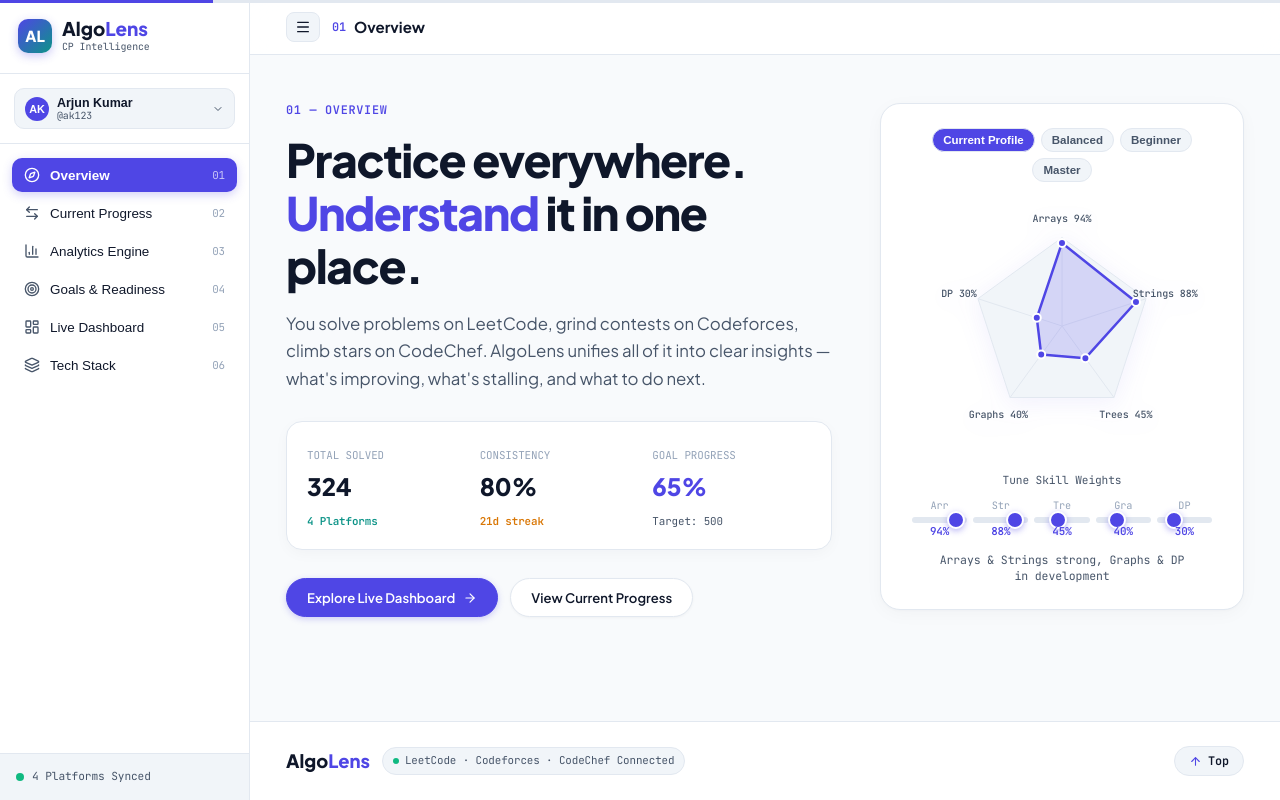
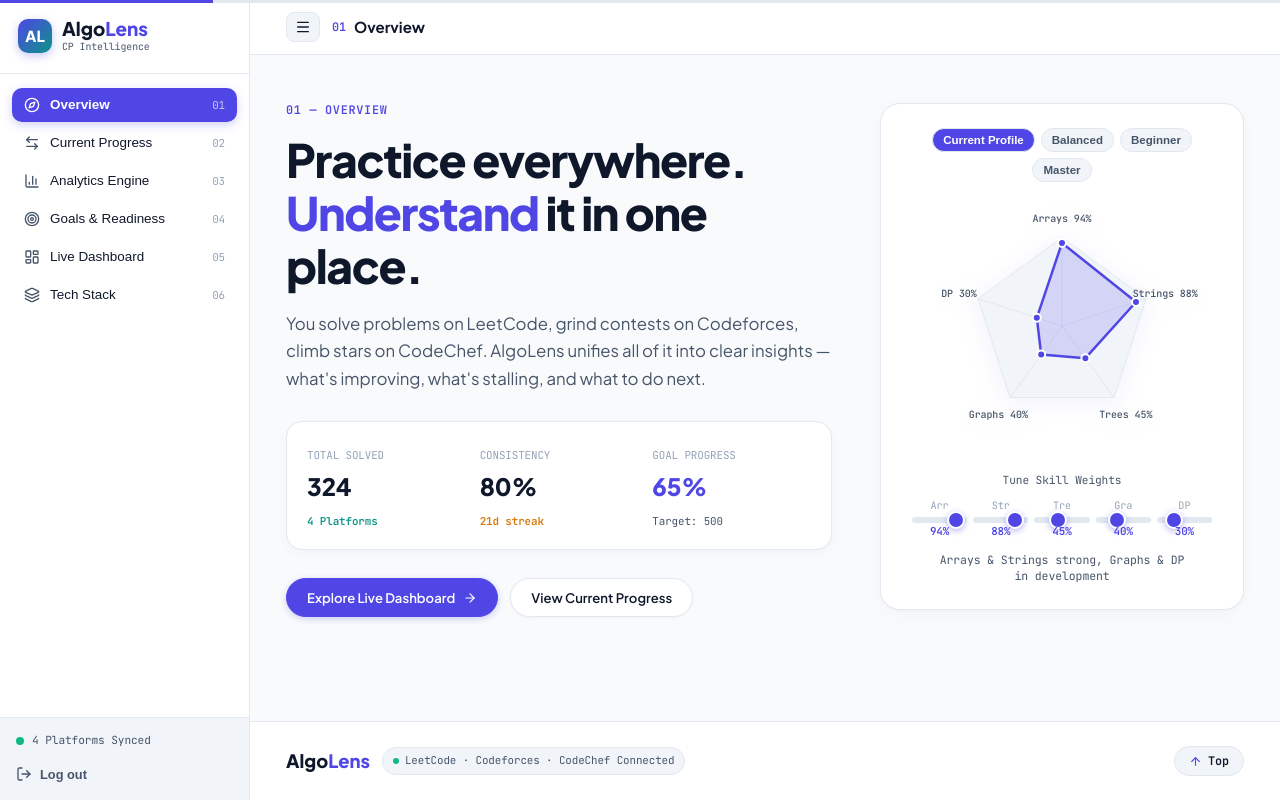
Before and after one commit to ak17037/AlgoLens, a React (Vite) app: page / in a window 1280 px wide. Built offline with nearby package versions, Linux system fonts and the light colour scheme.

Commit message:
Modify the Sidebar.jsx

```diff
--- a/src/components/Sidebar.jsx
+++ b/src/components/Sidebar.jsx
@@ -1,4 +1,4 @@
-import React, { useState } from 'react';
+import React from 'react';
 import {
   LayoutDashboard,
   Compass,
@@ -6,10 +6,8 @@ import {
   BarChart3,
   Target,
   Layers,
-  Check,
-  ChevronDown
+  LogOut
 } from 'lucide-react';
-import { PROFILES } from '../data/mockData';
 
 export const SIDEBAR_ITEMS = [
   { id: 'p1', num: '01', label: 'Overview', icon: Compass },
@@ -23,12 +21,10 @@ export const SIDEBAR_ITEMS = [
 export default function Sidebar({
   activePageId,
   onNavigate,
-  activeProfile,
-  onSelectProfile,
   collapsed,
-  onToggleCollapse
+  onToggleCollapse,
+  onLogout
 }) {
-  const [profileDropdownOpen, setProfileDropdownOpen] = useState(false);
 
   return (
     <aside
@@ -97,107 +93,6 @@ export default function Sidebar({
         </div>
       </div>
 
-      {/* User Switcher Pill */}
-      <div style={{ padding: collapsed ? '12px 6px' : '14px 14px', borderBottom: '1px solid var(--line)' }}>
-        <div style={{ position: 'relative' }}>
-          <button
-            onClick={() => setProfileDropdownOpen(!profileDropdownOpen)}
-            style={{
-              width: '100%',
-              display: 'flex',
-              alignItems: 'center',
-              justifyContent: collapsed ? 'center' : 'space-between',
-              background: 'var(--paper-2)',
-              border: '1px solid var(--line)',
-              borderRadius: '10px',
-              padding: collapsed ? '8px 4px' : '7px 10px',
-              cursor: 'pointer',
-              transition: 'background 0.15s ease'
-            }}
-          >
-            <div style={{ display: 'flex', alignItems: 'center', gap: '8px' }}>
-              <span
-                style={{
-                  width: '24px',
-                  height: '24px',
-                  borderRadius: '50%',
-                  background: 'var(--primary)',
-                  color: '#fff',
-                  fontSize: '0.68rem',
-                  fontWeight: 700,
-                  display: 'flex',
-                  alignItems: 'center',
-                  justifyContent: 'center'
-                }}
-              >
-                {activeProfile.avatar}
-              </span>
-              {!collapsed && (
-                <div style={{ textAlign: 'left', lineHeight: 1.15 }}>
-                  <div style={{ fontSize: '0.78rem', fontWeight: 700, color: 'var(--ink)' }}>
-                    {activeProfile.name}
-                  </div>
-                  <div className="mono" style={{ fontSize: '0.62rem', color: 'var(--ink-dim)' }}>
-                    @{activeProfile.handle}
-                  </div>
-                </div>
-              )}
-            </div>
-            {!collapsed && <ChevronDown size={12} color="var(--ink-dim)" />}
-          </button>
-
-          {/* Profile Dropdown */}
-          {profileDropdownOpen && (
-            <div
-              style={{
-                position: 'absolute',
-                top: '110%',
-                left: 0,
-                width: '220px',
-                background: 'var(--panel)',
-                border: '1px solid var(--line)',
-                borderRadius: '12px',
-                boxShadow: '0 12px 30px rgba(15, 23, 42, 0.12)',
-                padding: '8px',
-                zIndex: 250
-              }}
-            >
-              <div className="mono" style={{ fontSize: '0.65rem', color: 'var(--ink-dim)', padding: '6px 8px', textTransform: 'uppercase' }}>
-                Select Active Profile
-              </div>
-              {PROFILES.map((p) => (
-                <div
-                  key={p.id}
-                  onClick={() => {
-                    onSelectProfile(p);
-                    setProfileDropdownOpen(false);
-                  }}
-                  style={{
-                    display: 'flex',
-                    alignItems: 'center',
-                    justifyContent: 'space-between',
-                    padding: '8px 10px',
-                    borderRadius: '8px',
-                    cursor: 'pointer',
-                    background: activeProfile.id === p.id ? 'var(--primary-light)' : 'transparent',
-                    transition: 'background 0.15s ease'
-                  }}
-                >
-                  <div>
-                    <div style={{ fontSize: '0.82rem', fontWeight: 600, color: activeProfile.id === p.id ? 'var(--primary)' : 'var(--ink)' }}>
-                      {p.name}
-                    </div>
-                    <div className="mono" style={{ fontSize: '0.68rem', color: 'var(--ink-dim)' }}>
-                      @{p.handle} · {p.overallSolved} solved
-                    </div>
-                  </div>
-                  {activeProfile.id === p.id && <Check size={14} color="var(--primary)" />}
-                </div>
-              ))}
-            </div>
-          )}
-        </div>
-      </div>
 
       {/* Navigation List */}
       <div style={{ flex: 1, overflowY: 'auto', padding: collapsed ? '12px 6px' : '14px 12px', display: 'flex', flexDirection: 'column', gap: '4px' }}>
@@ -249,11 +144,16 @@ export default function Sidebar({
           borderTop: '1px solid var(--line)',
           background: 'var(--paper-2)',
           display: 'flex',
+          flexDirection: 'column',
+          gap: '12px'
+        }}
+      >
+        <div style={{
+          display: 'flex',
           alignItems: 'center',
           justifyContent: collapsed ? 'center' : 'flex-start',
           gap: '8px'
-        }}
-      >
+        }}>
           <span style={{ width: '8px', height: '8px', borderRadius: '50%', background: '#10B981', flexShrink: 0 }} />
           {!collapsed && (
             <span className="mono" style={{ fontSize: '0.7rem', color: 'var(--ink-dim)' }}>
@@ -261,6 +161,32 @@ export default function Sidebar({
             </span>
           )}
         </div>
+
+        <button
+          onClick={onLogout}
+          style={{
+            display: 'flex',
+            alignItems: 'center',
+            justifyContent: collapsed ? 'center' : 'flex-start',
+            gap: '8px',
+            background: 'transparent',
+            border: 'none',
+            color: 'var(--ink-dim)',
+            cursor: 'pointer',
+            padding: '4px 0',
+            width: '100%',
+            transition: 'color 0.15s ease'
+          }}
+          onMouseEnter={(e) => e.currentTarget.style.color = 'var(--danger)'}
+          onMouseLeave={(e) => e.currentTarget.style.color = 'var(--ink-dim)'}
+          title={collapsed ? "Log out" : ""}
+        >
+          <LogOut size={16} />
+          {!collapsed && (
+            <span style={{ fontSize: '0.8rem', fontWeight: 600 }}>Log out</span>
+          )}
+        </button>
+      </div>
     </aside>
   );
 }
```
Lines whose indentation alone changed are shown as unchanged.
